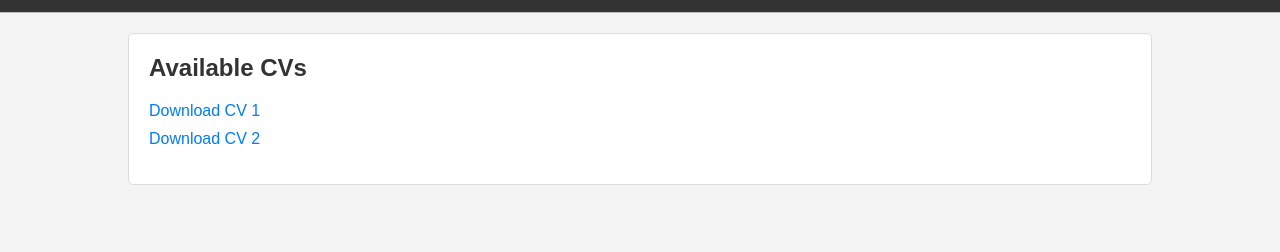
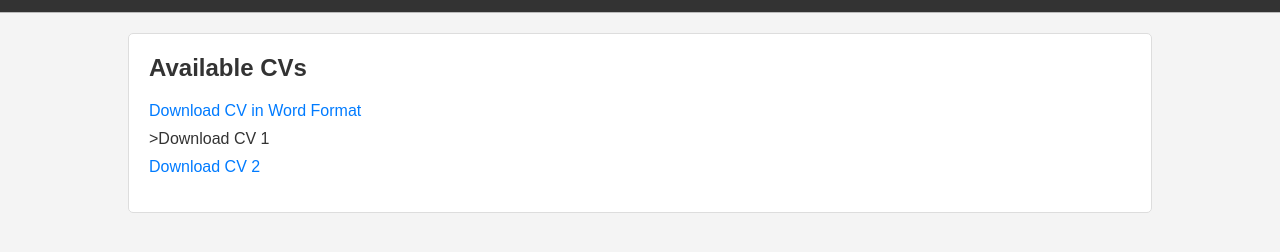
Before and after one commit to Exiled-Sumerian/Exiled-Sumerian.github.oi, a plain HTML site: page index.html in a window 1280 px wide. Shown: the part 88-340 px from the top of the page. Drawn offline with Linux system fonts and the light colour scheme.

Commit message:
Update index.html

```diff
--- a/index.html
+++ b/index.html
@@ -66,7 +66,8 @@
             <ul class="file-list">
                 <!-- Example item -->
                 <!-- Replace the href and text with your file details -->
-                <li><a href=""CV7 - school leaver CV.docx"" download>Download CV 1</a></li>
+                <li><a href=""CV7 - school leaver CV.docx"" download>Download CV in Word Format</a> </li>
+>Download CV 1</a></li>
                 <li><a href="path/to/yourfile2.jpg" download>Download CV 2</a></li>
                 <!-- Add more items as needed -->
             </ul>
```
